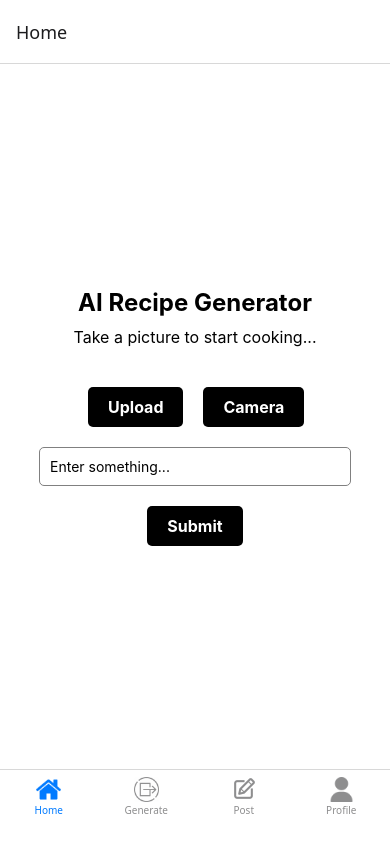
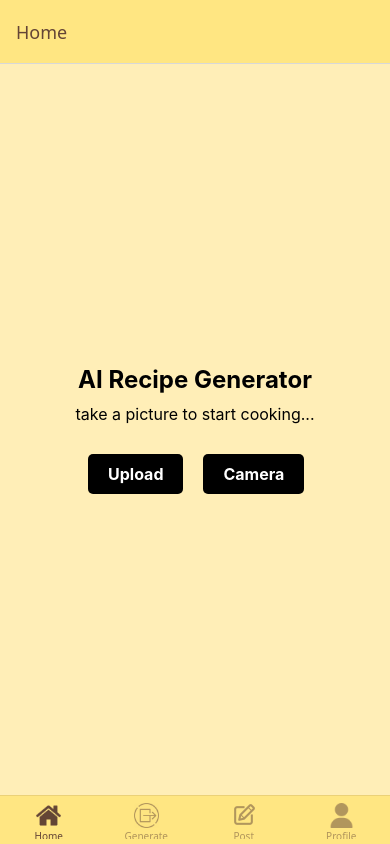
Before and after one commit to tudor-filimon/umami, a React Native app in the folder Recipe-App/: screen /Main in a window 390 px wide. Built offline with nearby package versions, Linux system fonts and the light colour scheme.

Commit message:
css stuff

```diff
--- a/Recipe-App/App.tsx
+++ b/Recipe-App/App.tsx
@@ -9,18 +9,33 @@
 import ProfileScreen from './screens/profile';
 import LoginScreen from './screens/login';
 import SignUpScreen from './screens/signup';
+import CaptionScreen from './screens/caption';
+import { colors } from './styles/globalStyles';
+
+type RootStackParamList = {
+  Login: undefined;
+  SignUp: undefined;
+  Main: undefined;
+  Caption: { imageUri: string };
+};
 
 const Tab = createBottomTabNavigator();
-const Stack = createStackNavigator();
+const Stack = createStackNavigator<RootStackParamList>();
 
 function MainTabs() {
   return (
     <Tab.Navigator
       screenOptions={{
         tabBarStyle: {
-          height: 75,
-          paddingBottom: 15,
+          backgroundColor: colors.navBar,
+          borderTopColor: colors.text + '20',
         },
+        tabBarActiveTintColor: colors.text,
+        tabBarInactiveTintColor: colors.text + '80',
+        headerStyle: {
+          backgroundColor: colors.navBar,
+        },
+        headerTintColor: colors.text,
       }}
     >
       <Tab.Screen
@@ -78,10 +93,24 @@
 export default function App() {
   return (
     <NavigationContainer>
-      <Stack.Navigator initialRouteName="Login">
+      <Stack.Navigator
+        screenOptions={{
+          cardStyle: { backgroundColor: colors.background },
+          headerStyle: { backgroundColor: colors.navBar },
+          headerTintColor: colors.text
+        }}
+        initialRouteName="Login"
+      >
         <Stack.Screen name="Login" component={LoginScreen} options={{ headerShown: false }} />
         <Stack.Screen name="SignUp" component={SignUpScreen} options={{ headerShown: false }} />
         <Stack.Screen name="Main" component={MainTabs} options={{ headerShown: false }} />
+        <Stack.Screen
+          name="Caption"
+          component={CaptionScreen}
+          options={{
+            headerShown: false
+          }}
+        />
       </Stack.Navigator>
     </NavigationContainer>
   );
--- a/Recipe-App/screens/caption.tsx
+++ b/Recipe-App/screens/caption.tsx
@@ -151,7 +151,7 @@
 const styles = StyleSheet.create({
   container: {
     flex: 1,
-    backgroundColor: 'white',
+    backgroundColor: '#FFEEB7',
     paddingTop: Platform.OS === 'ios' ? 50 : 30,
   },
   header: {
--- a/Recipe-App/screens/generate.tsx
+++ b/Recipe-App/screens/generate.tsx
@@ -1,11 +1,75 @@
-import React from 'react';
-import { View, Text, StyleSheet } from 'react-native';
+import React, { useState } from 'react';
+import { View, Text, StyleSheet, TouchableOpacity, Alert } from 'react-native';
+import * as ImagePicker from 'expo-image-picker';
+import { Camera } from 'expo-camera';
 
-const GenerateScreen = () => {
+const HomeScreen = () => {
+  const [hasCameraPermission, setHasCameraPermission] = useState(null);
+  const [hasGalleryPermission, setHasGalleryPermission] = useState(null);
+
+  const askGalleryPermission = async () => {
+    const { status } = await ImagePicker.requestMediaLibraryPermissionsAsync();
+    if (status !== 'granted') {
+      Alert.alert('Permission required', 'We need access to your photo library to upload images.');
+      return false;
+    }
+    return true;
+  };
+
+  const askCameraPermission = async () => {
+    const { status } = await Camera.requestCameraPermissionsAsync();
+    if (status !== 'granted') {
+      Alert.alert('Permission required', 'We need access to your camera to take pictures.');
+      return false;
+    }
+    return true;
+  };
+
+  const handleUpload = async () => {
+    const permissionGranted = await askGalleryPermission();
+    if (permissionGranted) {
+      const result = await ImagePicker.launchImageLibraryAsync({
+        mediaTypes: ImagePicker.MediaTypeOptions.Images,
+        allowsEditing: true,
+        quality: 1,
+      });
+
+      if (!result.canceled) {
+        Alert.alert('Image Selected', 'You have successfully chosen an image.');
+        console.log(result.assets[0].uri); // Handle the selected image URI
+      }
+    }
+  };
+
+  const handleCamera = async () => {
+    const permissionGranted = await askCameraPermission();
+    if (permissionGranted) {
+      const result = await ImagePicker.launchCameraAsync({
+        mediaTypes: ImagePicker.MediaTypeOptions.Images,
+        allowsEditing: true,
+        quality: 1,
+      });
+
+      if (!result.canceled) {
+        Alert.alert('Image Captured', 'You have successfully taken a picture.');
+        console.log(result.assets[0].uri); // Handle the captured image URI
+      }
+    }
+  };
+
   return (
     <View style={styles.container}>
-      <Text style={styles.title}>Generate Recipe</Text>
-      <Text style={styles.subtitle}>Your AI-generated recipes will appear here</Text>
+      <Text style={styles.title}>AI Recipe Generator</Text>
+      <Text style={styles.subtitle}>take a picture to start cooking...</Text>
+
+      <View style={styles.buttonContainer}>
+        <TouchableOpacity style={styles.button} onPress={handleUpload}>
+          <Text style={styles.buttonText}>Upload</Text>
+        </TouchableOpacity>
+        <TouchableOpacity style={styles.button} onPress={handleCamera}>
+          <Text style={styles.buttonText}>Camera</Text>
+        </TouchableOpacity>
+      </View>
     </View>
   );
 };
@@ -13,19 +77,51 @@
 const styles = StyleSheet.create({
   container: {
     flex: 1,
-    backgroundColor: 'white',
+    backgroundColor: '#FFEEB7',
     justifyContent: 'center',
     alignItems: 'center',
   },
   title: {
+    color: 'black',
     fontSize: 24,
     fontWeight: 'bold',
     marginBottom: 10,
   },
   subtitle: {
+    color: 'black',
     fontSize: 16,
-    color: '#666',
+    marginBottom: 30,
+  },
+  buttonContainer: {
+    flexDirection: 'row',
+    justifyContent: 'space-between',
+    width: '60%',
+  },
+  button: {
+    backgroundColor: 'black',
+    paddingVertical: 10,
+    paddingHorizontal: 20,
+    borderRadius: 5,
+    marginHorizontal: 10,
+  },
+  buttonText: {
+    fontSize: 16,
+    fontWeight: 'bold',
+    color: 'white',
+  },
+  footerNav: {
+    position: 'absolute',
+    bottom: 20,
+    flexDirection: 'row',
+    justifyContent: 'space-around',
+    width: '100%',
+    paddingVertical: 10,
+    backgroundColor: 'white',
+  },
+  navIcon: {
+    color: 'black',
+    fontSize: 16,
   },
 });
 
-export default GenerateScreen;
+export default HomeScreen;
--- a/Recipe-App/screens/home.tsx
+++ b/Recipe-App/screens/home.tsx
@@ -1,12 +1,11 @@
 import React, { useState } from 'react';
-import { View, Text, StyleSheet, TouchableOpacity, Alert, TextInput } from 'react-native';
+import { View, Text, StyleSheet, TouchableOpacity, Alert } from 'react-native';
 import * as ImagePicker from 'expo-image-picker';
 import { Camera } from 'expo-camera';
 
 const HomeScreen = () => {
   const [hasCameraPermission, setHasCameraPermission] = useState(null);
   const [hasGalleryPermission, setHasGalleryPermission] = useState(null);
-  const [inputText, setInputText] = useState('');
 
   const askGalleryPermission = async () => {
     const { status } = await ImagePicker.requestMediaLibraryPermissionsAsync();
@@ -58,15 +57,10 @@
     }
   };
 
-  const handleInputSubmit = () => {
-    Alert.alert('Input Submitted', `You entered: ${inputText}`);
-    setInputText('');
-  };
-
   return (
     <View style={styles.container}>
       <Text style={styles.title}>AI Recipe Generator</Text>
-      <Text style={styles.subtitle}>Take a picture to start cooking...</Text>
+      <Text style={styles.subtitle}>take a picture to start cooking...</Text>
 
       <View style={styles.buttonContainer}>
         <TouchableOpacity style={styles.button} onPress={handleUpload}>
@@ -76,16 +70,6 @@
           <Text style={styles.buttonText}>Camera</Text>
         </TouchableOpacity>
       </View>
-
-      <TextInput
-        style={styles.input}
-        placeholder="Enter something..."
-        value={inputText}
-        onChangeText={setInputText}
-      />
-      <TouchableOpacity style={styles.button} onPress={handleInputSubmit}>
-        <Text style={styles.buttonText}>Submit</Text>
-      </TouchableOpacity>
     </View>
   );
 };
@@ -93,7 +77,7 @@
 const styles = StyleSheet.create({
   container: {
     flex: 1,
-    backgroundColor: 'white',
+    backgroundColor: '#FFEEB7',
     justifyContent: 'center',
     alignItems: 'center',
   },
@@ -119,21 +103,24 @@
     paddingHorizontal: 20,
     borderRadius: 5,
     marginHorizontal: 10,
-    marginTop: 10,
   },
   buttonText: {
     fontSize: 16,
     fontWeight: 'bold',
     color: 'white',
   },
-  input: {
-    width: '80%',
-    padding: 10,
-    borderColor: 'gray',
-    borderWidth: 1,
-    borderRadius: 5,
-    marginTop: 20,
-    marginBottom: 10,
+  footerNav: {
+    position: 'absolute',
+    bottom: 20,
+    flexDirection: 'row',
+    justifyContent: 'space-around',
+    width: '100%',
+    paddingVertical: 10,
+    backgroundColor: 'white',
+  },
+  navIcon: {
+    color: 'black',
+    fontSize: 16,
   },
 });
 
--- a/Recipe-App/screens/post.tsx
+++ b/Recipe-App/screens/post.tsx
@@ -1,154 +1,245 @@
-// import React, { useEffect, useState } from 'react';
-// import { View, Text, FlatList, Alert, Button, StyleSheet } from 'react-native';
-// import { recipeService } from '../src/recipeService';
-// import { auth } from '../firebaseConfig'; // Import your Firebase Auth configuration
+import React, { useState, useEffect } from 'react';
+import { View, Text, TouchableOpacity, Image, StyleSheet, ScrollView, Dimensions, Alert, Platform, RefreshControl } from 'react-native';
+import { Ionicons } from '@expo/vector-icons';
+import { NativeStackNavigationProp } from '@react-navigation/native-stack';
+import * as ImagePicker from 'expo-image-picker';
+import { Camera } from 'expo-camera';
+import * as MediaLibrary from 'expo-media-library';
+import { globalStyles } from '../styles/globalStyles';
 
-// export default function HistoryScreen() {
-//   const [recipes, setRecipes] = useState<Array<{
-//     id: string;
-//     title: string;
-//     ingredients: string[];
-//     instructions: string;
-//   }>>([]);
-//   const [loading, setLoading] = useState(false);
+type RootStackParamList = {
+  Post: undefined;
+  Caption: { imageUri: string };
+  // Add other screens as needed
+};
 
-//   // Grabs the user from Firebase Auth
-//   const currentUser = auth.currentUser;
+type PostScreenProps = {
+  navigation: NativeStackNavigationProp<RootStackParamList, 'Post'>;
+};
 
-//   // Function to fetch recipes by user ID
-//   const fetchRecipes = async () => {
-//     try {
-//       if (!currentUser) {
-//         Alert.alert('Not logged in', 'No user is currently logged in');
-//         return;
-//       }
-//       setLoading(true);
-//       const response = await recipeService.getRecipes(currentUser.uid);
+const { width } = Dimensions.get('window');
+const GRID_COLUMNS = 3;
+const GRID_ITEM_SIZE = width / GRID_COLUMNS;
 
-//       if (response.success) {
-//         setRecipes(response.recipes);
-//       } else {
-//         Alert.alert('Error', response.error || 'Failed to retrieve recipes.');
-//       }
-//     } catch (error) {
-//       Alert.alert('Error', 'An error occurred while fetching recipes.');
-//     } finally {
-//       setLoading(false);
-//     }
-//   };
+export default function PostScreen({ navigation }: PostScreenProps) {
+  const [selectedImage, setSelectedImage] = useState<string | null>(null);
+  const [mediaItems, setMediaItems] = useState<Array<{ id: string; uri: string }>>([]);
+  const [loading, setLoading] = useState(true);
+  const [hasPermission, setHasPermission] = useState<boolean | null>(null);
+  const [refreshing, setRefreshing] = useState(false);
 
-//   useEffect(() => {
-//     fetchRecipes();
-//     // eslint-disable-next-line react-hooks/exhaustive-deps
-//   }, []);
+  useEffect(() => {
+    checkAndRequestPermissions();
+  }, []);
 
-//   return (
-//     <View style={styles.container}>
-//       <Text style={styles.title}>Recipe History</Text>
-
-//       {loading ? (
-//         <Text>Loading...</Text>
-//       ) : (
-//         <FlatList
-//           data={recipes}
-//           keyExtractor={(item) => item.id}
-//           renderItem={({ item }) => (
-//             <View style={styles.itemContainer}>
-//               <Text style={styles.itemTitle}>{item.title}</Text>
-//               <Text>Ingredients: {item.ingredients.join(', ')}</Text>
-//               <Text>Instructions: {item.instructions}</Text>
-//             </View>
-//           )}
-//         />
-//       )}
-
-//       <Button title="Refresh" onPress={fetchRecipes} />
-//     </View>
-//   );
-// }
-
-// const styles = StyleSheet.create({
-//   container: {
-//     flex: 1,
-//     padding: 20,
-//     backgroundColor: '#fff',
-//   },
-//   title: {
-//     fontSize: 20,
-//     fontWeight: 'bold',
-//     marginBottom: 10,
-//   },
-//   itemContainer: {
-//     marginVertical: 10,
-//   },
-//   itemTitle: {
-//     fontWeight: 'bold',
-//   },
-// });
-
-
-import React, { useEffect, useState } from 'react';
-import { View, Text, FlatList, Alert, Button, StyleSheet } from 'react-native';
-import { auth } from '../firebaseConfig'; // Import your Firebase Auth configuration
-
-export default function HistoryScreen() {
-  const [recipes, setRecipes] = useState([]);
-  const [loading, setLoading] = useState(false);
-  const currentUser = auth.currentUser;
-
-  // Function to fetch recipes for the current user directly from the Flask API
-  const fetchRecipes = async () => {
-    if (!currentUser) {
-      Alert.alert('Not logged in', 'No user is currently logged in');
-      return;
-    }
-    setLoading(true);
+  const checkAndRequestPermissions = async () => {
     try {
-      const response = await fetch('http://172.22.29.182:5001/api/recipes/user/l3QTSLhcGMYazdZqphljBvk85mG2', {
-        method: 'GET',
-        headers: {
-            'Content-Type': 'application/json'
-        }
-    });      const data = await response.json();
-      if (data.success) {
-        setRecipes(data.recipes);
+      const { status } = await MediaLibrary.requestPermissionsAsync();
+      setHasPermission(status === 'granted');
+      if (status === 'granted') {
+        await loadMediaItems();
       } else {
-        Alert.alert('Error', data.error || 'Failed to retrieve recipes.');
+        Alert.alert('Permission needed', 'Please grant media library permissions to view your photos.');
       }
     } catch (error) {
-      Alert.alert('Error', 'An error occurred while fetching recipes.');
-      console.log(error);
-    } finally {
-      setLoading(false);
+      console.error('Error checking permissions:', error);
+      Alert.alert('Error', 'Failed to check permissions. Please try again.');
     }
   };
 
-  useEffect(() => {
-    fetchRecipes();
+  const loadMediaItems = async () => {
+    try {
+      setLoading(true);
+      const albums = await MediaLibrary.getAlbumsAsync();
+      const cameraRoll = albums.find(album => album.title === 'Camera Roll');
+
+      if (!cameraRoll) {
+        Alert.alert('Error', 'Could not find camera roll');
+        return;
+      }
+
+      const assets = await MediaLibrary.getAssetsAsync({
+        album: cameraRoll,
+        mediaType: ['photo'],
+        sortBy: ['creationTime'],
+        first: 100, // Increased to show more photos
+      });
+
+      const items = assets.assets.map(asset => ({
+        id: asset.id,
+        uri: asset.uri,
+      }));
+
+      setMediaItems(items);
+      if (items.length > 0 && !selectedImage) {
+        setSelectedImage(items[0].uri);
+      }
+    } catch (error) {
+      console.error('Error loading media:', error);
+      Alert.alert('Error', 'Failed to load photos. Please try again.');
+    } finally {
+      setLoading(false);
+      setRefreshing(false);
+    }
+  };
+
+  const onRefresh = React.useCallback(() => {
+    setRefreshing(true);
+    loadMediaItems();
   }, []);
 
+  const pickMultipleImages = async () => {
+    try {
+      const { status } = await ImagePicker.requestMediaLibraryPermissionsAsync();
+
+      if (status !== 'granted') {
+        Alert.alert('Permission needed', 'Please grant camera roll permissions to select images.');
+        return;
+      }
+
+      const result = await ImagePicker.launchImageLibraryAsync({
+        mediaTypes: ImagePicker.MediaTypeOptions.Images,
+        allowsMultipleSelection: true,
+        quality: 1,
+      });
+
+      if (!result.canceled) {
+        const newImages = result.assets.map((asset, index) => ({
+          id: `new-${index}`,
+          uri: asset.uri,
+        }));
+        setMediaItems(prev => [...newImages, ...prev]);
+        if (newImages.length > 0) {
+          setSelectedImage(newImages[0].uri);
+        }
+      }
+    } catch (error) {
+      Alert.alert('Error', 'Failed to pick images. Please try again.');
+    }
+  };
+
+  const openCamera = async () => {
+    try {
+      const { status } = await Camera.requestCameraPermissionsAsync();
+
+      if (status !== 'granted') {
+        Alert.alert('Permission needed', 'Please grant camera permissions to take photos.');
+        return;
+      }
+
+      const result = await ImagePicker.launchCameraAsync({
+        mediaTypes: ImagePicker.MediaTypeOptions.Images,
+        quality: 1,
+      });
+
+      if (!result.canceled) {
+        const newImage = {
+          id: `camera-${Date.now()}`,
+          uri: result.assets[0].uri,
+        };
+        setMediaItems(prev => [newImage, ...prev]);
+        setSelectedImage(newImage.uri);
+      }
+    } catch (error) {
+      Alert.alert('Error', 'Failed to open camera. Please try again.');
+    }
+  };
+
+  if (hasPermission === null) {
+    return (
+      <View style={styles.loadingContainer}>
+        <Text>Requesting permissions...</Text>
+      </View>
+    );
+  }
+
+  if (hasPermission === false) {
+    return (
+      <View style={styles.loadingContainer}>
+        <Text>No access to camera roll</Text>
+      </View>
+    );
+  }
+
   return (
-    <View style={styles.container}>
-      <Text style={styles.title}>Recipe History</Text>
-      {loading ? (
-        <Text>Loading...</Text>
-      ) : (
-        <FlatList
-  data={recipes}
-  keyExtractor={(item: any) => item.id.toString()}
-  renderItem={({ item }: { item: any }) => (
-    <View style={styles.itemContainer}>
-      <Text style={styles.itemTitle}>{item.title}</Text>
-      <Text>
-        Ingredients:{' '}
-        {Array.isArray(item.ingredients) ? item.ingredients.join(', ') : ''}
-      </Text>
-      <Text>Instructions: {item.instructions || 'No instructions provided'}</Text>
-    </View>
-  )}
-/>
-      )}
-      <Button title="Refresh" onPress={fetchRecipes} />
+    <View style={[globalStyles.container, styles.container]}>
+      {/* Header */}
+      <View style={styles.header}>
+        <TouchableOpacity onPress={() => navigation.goBack()}>
+          <Ionicons name="close" size={24} color="black" />
+        </TouchableOpacity>
+        <Text style={styles.headerTitle}>New post</Text>
+        <TouchableOpacity
+          onPress={() => {
+            if (selectedImage) {
+              navigation.navigate('Caption', { imageUri: selectedImage });
+            } else {
+              Alert.alert('No image selected', 'Please select an image to continue');
+            }
+          }}
+          disabled={!selectedImage}
+        >
+          <Text style={[styles.nextButton, !selectedImage && styles.nextButtonDisabled]}>
+            Next
+          </Text>
+        </TouchableOpacity>
+      </View>
+
+      {/* Image Preview Area */}
+      <View style={styles.previewContainer}>
+        {selectedImage ? (
+          <Image source={{ uri: selectedImage }} style={styles.previewImage} />
+        ) : (
+          <View style={styles.previewPlaceholder}>
+            <Text style={styles.previewPlaceholderText}>No image selected</Text>
+          </View>
+        )}
+      </View>
+
+      {/* Controls */}
+      <View style={styles.controls}>
+        <View style={styles.dropdownContainer}>
+          <Text style={styles.dropdownLabel}>Recents</Text>
+        </View>
+        <View style={styles.actionButtons}>
+          <TouchableOpacity style={styles.circularButton} onPress={pickMultipleImages}>
+            <Ionicons name="images" size={24} color="black" />
+          </TouchableOpacity>
+          <TouchableOpacity style={styles.circularButton} onPress={openCamera}>
+            <Ionicons name="camera" size={24} color="black" />
+          </TouchableOpacity>
+        </View>
+      </View>
+
+      {/* Media Grid */}
+      <ScrollView
+        style={styles.gridContainer}
+        refreshControl={
+          <RefreshControl refreshing={refreshing} onRefresh={onRefresh} />
+        }
+      >
+        {loading ? (
+          <View style={styles.loadingContainer}>
+            <Text>Loading photos...</Text>
+          </View>
+        ) : (
+          <View style={styles.grid}>
+            {mediaItems.map((item) => (
+              <TouchableOpacity
+                key={item.id}
+                style={styles.gridItem}
+                onPress={() => setSelectedImage(item.uri)}
+              >
+                <Image
+                  source={{ uri: item.uri }}
+                  style={styles.gridImage}
+                  resizeMode="cover"
+                />
+              </TouchableOpacity>
+            ))}
+          </View>
+        )}
+      </ScrollView>
     </View>
   );
 }
@@ -156,18 +247,94 @@
 const styles = StyleSheet.create({
   container: {
     flex: 1,
+    backgroundColor: '#FFEEB7',
+  },
+  header: {
+    flexDirection: 'row',
+    justifyContent: 'space-between',
+    alignItems: 'center',
+    padding: 16,
+    borderBottomWidth: 1,
+    borderBottomColor: '#e0e0e0',
+  },
+  headerTitle: {
+    fontSize: 17,
+    fontWeight: '600',
+  },
+  nextButton: {
+    color: '#007AFF',
+    fontSize: 17,
+    fontWeight: '600',
+  },
+  nextButtonDisabled: {
+    color: '#ccc',
+  },
+  previewContainer: {
+    width: '100%',
+    aspectRatio: 1,
+    backgroundColor: '#f0f0f0',
+  },
+  previewImage: {
+    width: '100%',
+    height: '100%',
+  },
+  previewPlaceholder: {
+    flex: 1,
+    justifyContent: 'center',
+    alignItems: 'center',
+  },
+  previewPlaceholderText: {
+    color: '#999',
+    fontSize: 16,
+  },
+  controls: {
+    flexDirection: 'row',
+    justifyContent: 'space-between',
+    alignItems: 'center',
+    padding: 16,
+    borderBottomWidth: 1,
+    borderBottomColor: '#e0e0e0',
+  },
+  dropdownContainer: {
+    flexDirection: 'row',
+    alignItems: 'center',
+  },
+  dropdownLabel: {
+    fontSize: 16,
+    fontWeight: '500',
+  },
+  actionButtons: {
+    flexDirection: 'row',
+    gap: 12,
+  },
+  circularButton: {
+    width: 40,
+    height: 40,
+    borderRadius: 20,
+    backgroundColor: '#f0f0f0',
+    justifyContent: 'center',
+    alignItems: 'center',
+  },
+  gridContainer: {
+    flex: 1,
+  },
+  loadingContainer: {
+    flex: 1,
+    justifyContent: 'center',
+    alignItems: 'center',
     padding: 20,
-    backgroundColor: '#fff'
   },
-  title: {
-    fontSize: 20,
-    fontWeight: 'bold',
-    marginBottom: 10
+  grid: {
+    flexDirection: 'row',
+    flexWrap: 'wrap',
   },
-  itemContainer: {
-    marginVertical: 10
+  gridItem: {
+    width: GRID_ITEM_SIZE,
+    height: GRID_ITEM_SIZE,
+    padding: 1,
   },
-  itemTitle: {
-    fontWeight: 'bold'
-  }
+  gridImage: {
+    width: '100%',
+    height: '100%',
+  },
 });
--- a/Recipe-App/screens/signup.tsx
+++ b/Recipe-App/screens/signup.tsx
@@ -1,9 +1,17 @@
 import React, { useState } from 'react';
 import { View, Text, TextInput, Button, StyleSheet, Alert } from 'react-native';
 import { useNavigation } from '@react-navigation/native';
+import { NativeStackNavigationProp } from '@react-navigation/native-stack';
 import { auth, firestore } from '../firebaseConfig';
 import { createUserWithEmailAndPassword } from 'firebase/auth';
 import { doc, setDoc } from 'firebase/firestore';
+
+type RootStackParamList = {
+  Login: undefined;
+  SignUp: undefined;
+};
+
+type SignUpScreenNavigationProp = NativeStackNavigationProp<RootStackParamList, 'SignUp'>;
 
 const SignUpScreen = () => {
   const [email, setEmail] = useState('');
@@ -11,7 +19,7 @@
   const [confirmPassword, setConfirmPassword] = useState('');
   const [name, setName] = useState('');
   const [age, setAge] = useState('');
-  const navigation = useNavigation();
+  const navigation = useNavigation<SignUpScreenNavigationProp>();
 
   const handleSignUp = async () => {
     if (password !== confirmPassword) {
@@ -86,7 +94,7 @@
     flex: 1,
     justifyContent: 'center',
     padding: 20,
-    backgroundColor: 'white',
+    backgroundColor: '#FFEEB7',
   },
   title: {
     fontSize: 24,
--- /dev/null
+++ b/Recipe-App/styles/globalStyles.ts
@@ -0,0 +1,43 @@
+import { StyleSheet } from 'react-native';
+
+export const colors = {
+  background: '#FFEEB7',
+  text: '#644536',
+  navBar: '#FFE682',
+};
+
+export const globalStyles = StyleSheet.create({
+  container: {
+    flex: 1,
+    backgroundColor: colors.background,
+  },
+  screen: {
+    flex: 1,
+    backgroundColor: colors.background,
+  },
+  text: {
+    color: colors.text,
+  },
+  headerText: {
+    color: colors.text,
+    fontSize: 17,
+    fontWeight: '600',
+  },
+  navBar: {
+    backgroundColor: colors.navBar,
+    borderBottomWidth: 1,
+    borderBottomColor: '#e0e0e0',
+  },
+  input: {
+    color: colors.text,
+    fontSize: 16,
+  },
+  button: {
+    backgroundColor: colors.navBar,
+  },
+  buttonText: {
+    color: colors.text,
+    fontSize: 16,
+    fontWeight: '600',
+  },
+});
```
Also changed, not shown: 1 other file (tests, documents, lock files or other folders).
